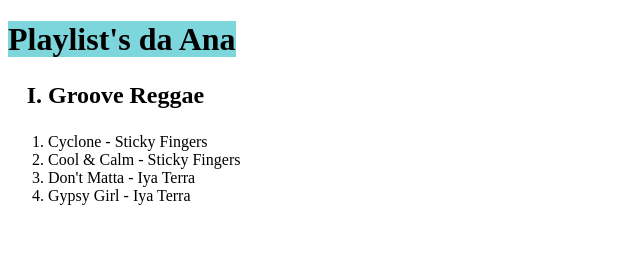
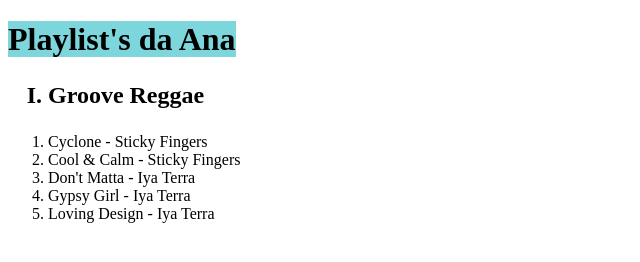
Before and after one commit to anarosabastos/html-css, a plain HTML site: page exercicios/Playlists da Ana/Playlist's da Ana.html in a window 1280 px wide. Shown: the whole page, without its empty margins (0-640 px from the left). Drawn offline with Linux system fonts and the light colour scheme.

Commit message:
nova faixa

```diff
--- a/exercicios/Playlists da Ana/Playlist's da Ana.html
+++ b/exercicios/Playlists da Ana/Playlist's da Ana.html
@@ -19,6 +19,7 @@
                 <li>Cool & Calm - Sticky Fingers</li>
                 <li>Don't Matta - Iya Terra</li>
                 <li>Gypsy Girl - Iya Terra</li>
+                <li>Loving Design - Iya Terra</li>
 
             </ol>
 
```
